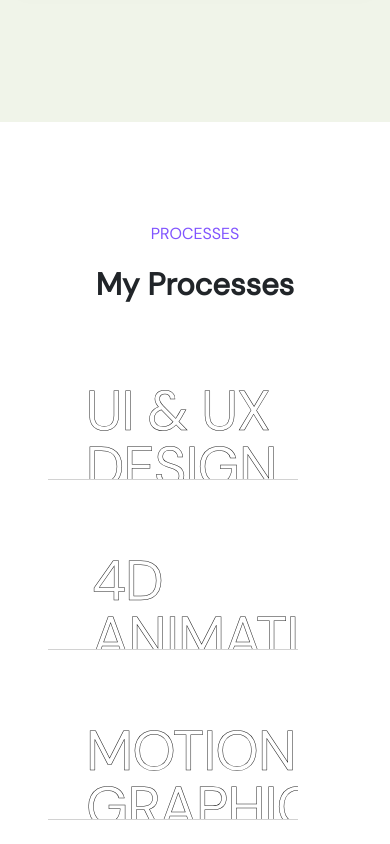
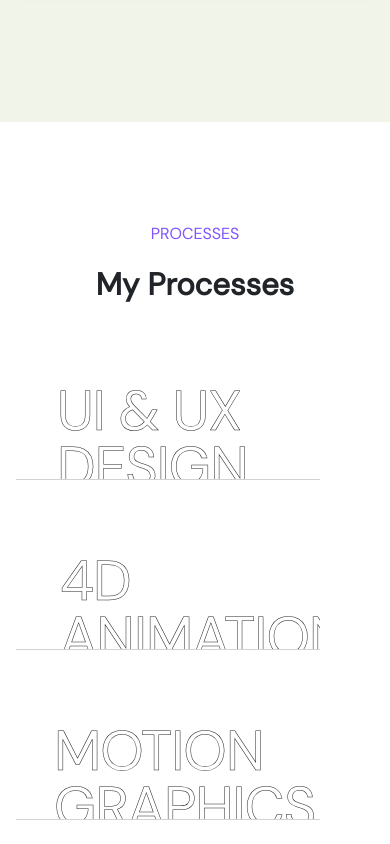
Before and after one commit to BismaSahr/SaadPortfolio, a React (Vite) app: page / in a window 390 px wide. Shown: the part 6460-7304 px from the top of the page. Built offline with nearby package versions, Linux system fonts and the light colour scheme.

Commit message:
added responsiveness

```diff
--- a/src/Components/Accordian/Accordian.jsx
+++ b/src/Components/Accordian/Accordian.jsx
@@ -6,7 +6,7 @@ import Process1 from "../../assets/process1.png";
 
 const Accordian = () => {
   return (
-    <Container fluid className="p-5 pt-4 processes-section">
+    <Container fluid className="py-5 px-3 px-md-5 pt-4 processes-section">
       <div className="container mt-5">
         <div className="row justify-content-center">
           <div className="col-12 text-center mt-4">
```
